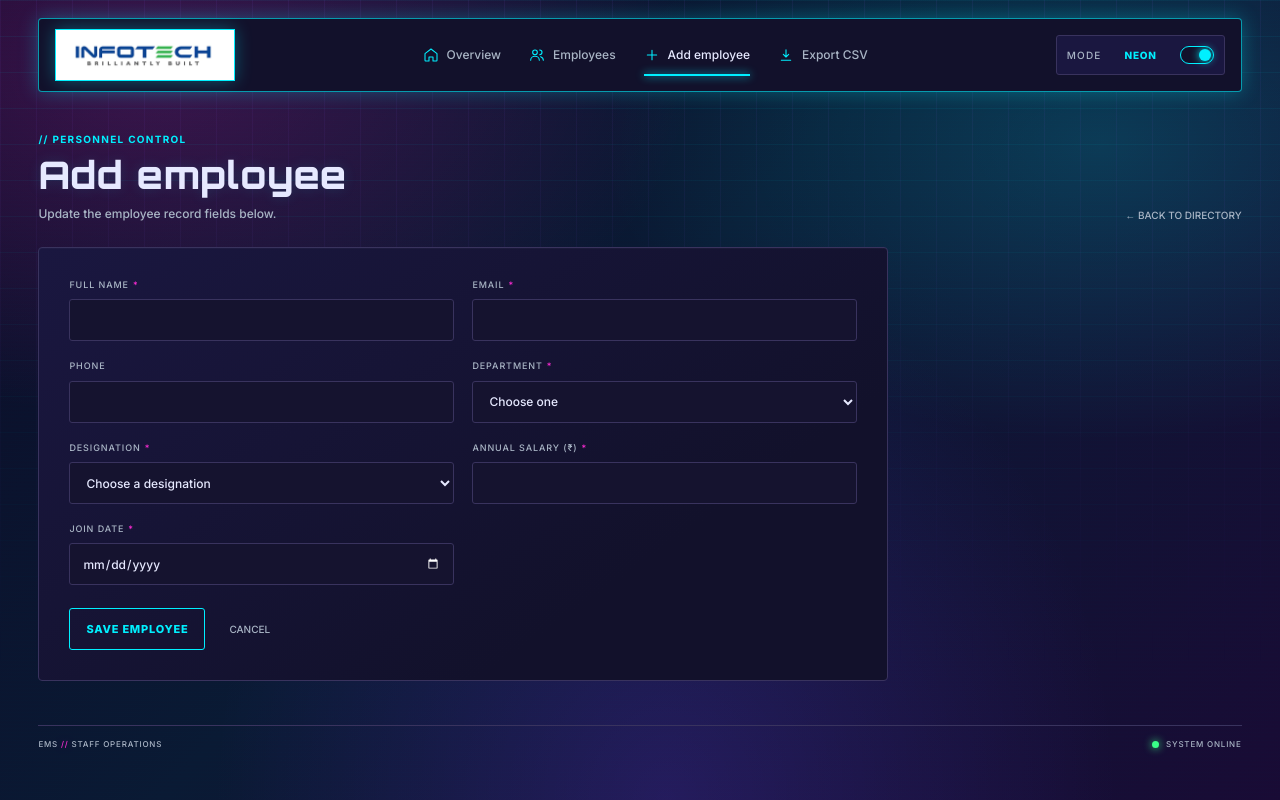
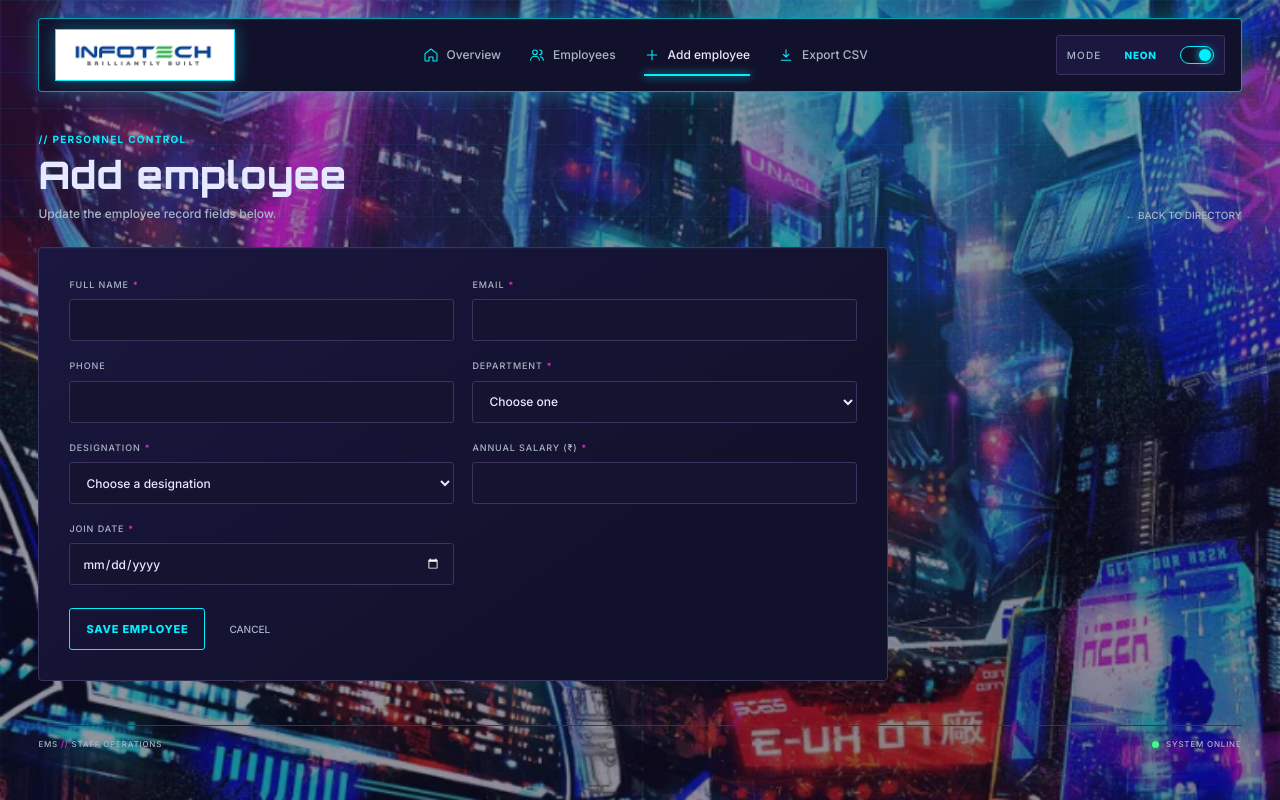
Before and after one commit to buzin8/employee-management-system, a Flask app: page /add in a window 1280 px wide. Run offline with Flask 3, Linux system fonts and the light colour scheme; some libraries are stand-ins or nearby versions.

Commit message:
Use sharper cyberpunk city background
Co-authored-by: Copilot <223556219+Copilot@users.noreply.github.com>

```diff
--- a/static/css/ems.css
+++ b/static/css/ems.css
@@ -2,10 +2,10 @@
   color-scheme: dark;
   --bg: #0c0b27;
   --page-backdrop:
-    radial-gradient(ellipse at 12% 8%, rgba(255, 43, 214, .2), transparent 34%),
-    radial-gradient(ellipse at 86% 18%, rgba(0, 240, 255, .17), transparent 32%),
-    radial-gradient(ellipse at 52% 100%, rgba(116, 61, 255, .2), transparent 48%),
-    linear-gradient(135deg, #0c0b27 0%, #0a1a34 46%, #190b35 100%);
+    radial-gradient(ellipse at 12% 8%, rgba(255, 43, 214, .16), transparent 34%),
+    radial-gradient(ellipse at 86% 18%, rgba(0, 240, 255, .14), transparent 32%),
+    linear-gradient(135deg, rgba(8, 10, 35, .4), rgba(17, 7, 33, .48)),
+    url("../images/cyberpunk-city.png") center / cover no-repeat;
   --surface: #12112b;
   --surface-raised: #1a1740;
   --surface-soft: #15132f;
```
Also changed, not shown: static/images/cyberpunk-city.png (added).
